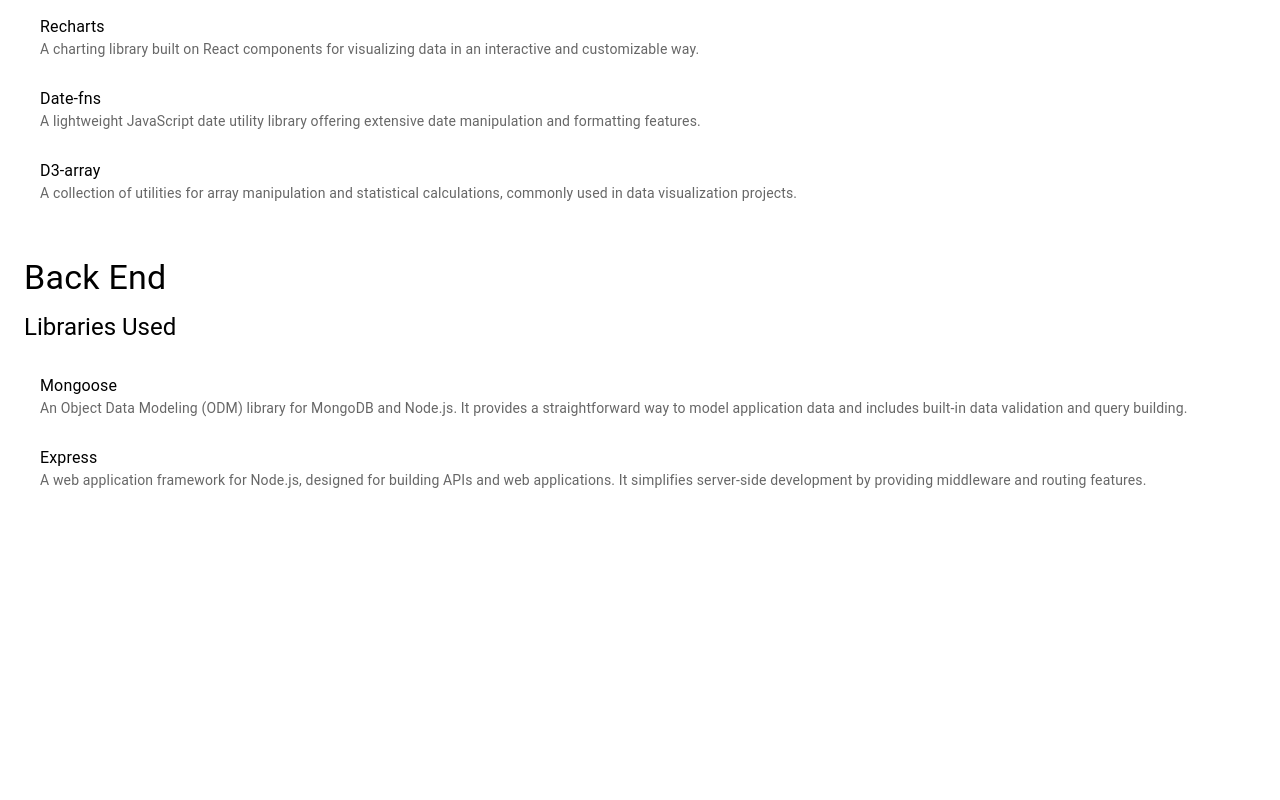
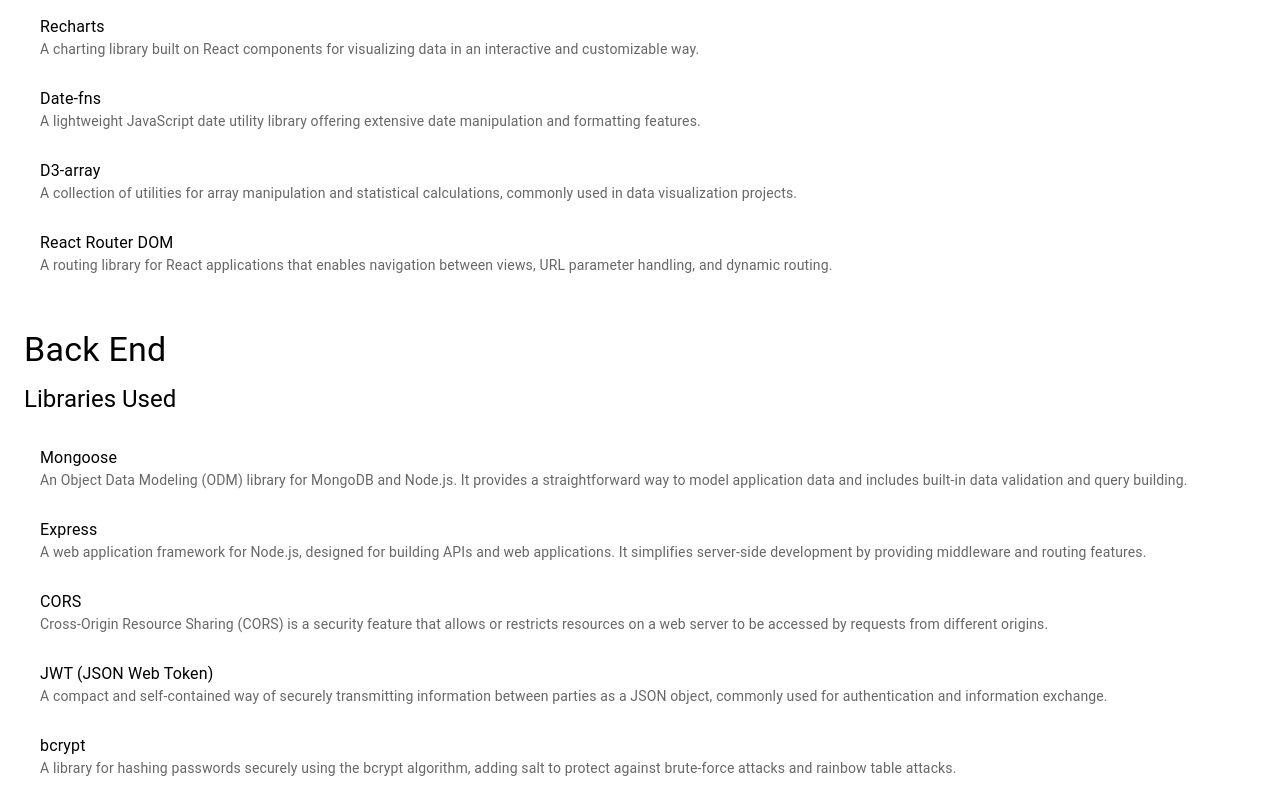
Before and after one commit to phoenixrgarcia/413-iot, a React (Create React App) app: page /reference in a window 1280 px wide. Shown: the part 596-1396 px from the top of the page. Before the commit the page ends 1108 px from the top, so only its background shows below. Built offline with nearby package versions, Linux system fonts and the light colour scheme.

Commit message:
references

```diff
--- a/src/pages/Configure.js
+++ b/src/pages/Configure.js
@@ -56,6 +56,18 @@
     };
 
     updateDevice(selectedDevice.deviceId, updatedData);
+  }
+
+  const handleAddDevice = async () =>{
+    // const updatedData = {
+    //   frequencyMeasured: samplingFrequency,
+    //   startHours: startHour,
+    //   startMinutes: startMinute,
+    //   endHours: endHour,
+    //   endMinutes: endMinute,
+    // };
+
+    // updateDevice(selectedDevice.deviceId, updatedData);
   }
 
   return (
@@ -154,7 +166,7 @@
 
       {/* Add Device Button */}
       <div>
-        <button>Add Device</button>
+        <button onClick={handleAddDevice}>Add Device</button>
       </div>
 
       <h3>Account Configuration</h3>
--- a/src/pages/Reference.js
+++ b/src/pages/Reference.js
@@ -77,6 +77,13 @@
               secondary="A collection of utilities for array manipulation and statistical calculations, commonly used in data visualization projects."
             />
           </ListItem>
+          <ListItem>
+            <ListItemText
+              primary="React Router DOM"
+              secondary="A routing library for React applications that enables navigation between views, URL parameter handling, and dynamic routing."
+            />
+          </ListItem>
+
         </List>
       </Box>
 
@@ -102,6 +109,24 @@
               secondary="A web application framework for Node.js, designed for building APIs and web applications. It simplifies server-side development by providing middleware and routing features."
             />
           </ListItem>
+          <ListItem>
+            <ListItemText
+              primary="CORS"
+              secondary="Cross-Origin Resource Sharing (CORS) is a security feature that allows or restricts resources on a web server to be accessed by requests from different origins."
+            />
+          </ListItem>
+          <ListItem>
+            <ListItemText
+              primary="JWT (JSON Web Token)"
+              secondary="A compact and self-contained way of securely transmitting information between parties as a JSON object, commonly used for authentication and information exchange."
+            />
+          </ListItem>
+          <ListItem>
+            <ListItemText
+              primary="bcrypt"
+              secondary="A library for hashing passwords securely using the bcrypt algorithm, adding salt to protect against brute-force attacks and rainbow table attacks."
+            />
+          </ListItem>
         </List>
       </Box>
     </Container>
```
